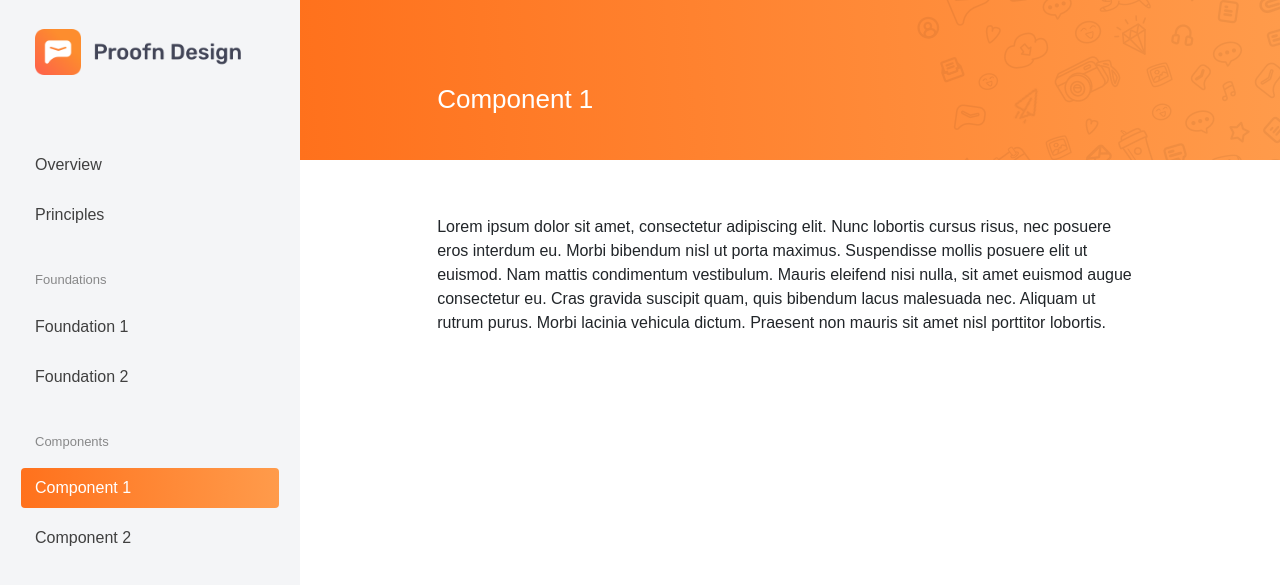
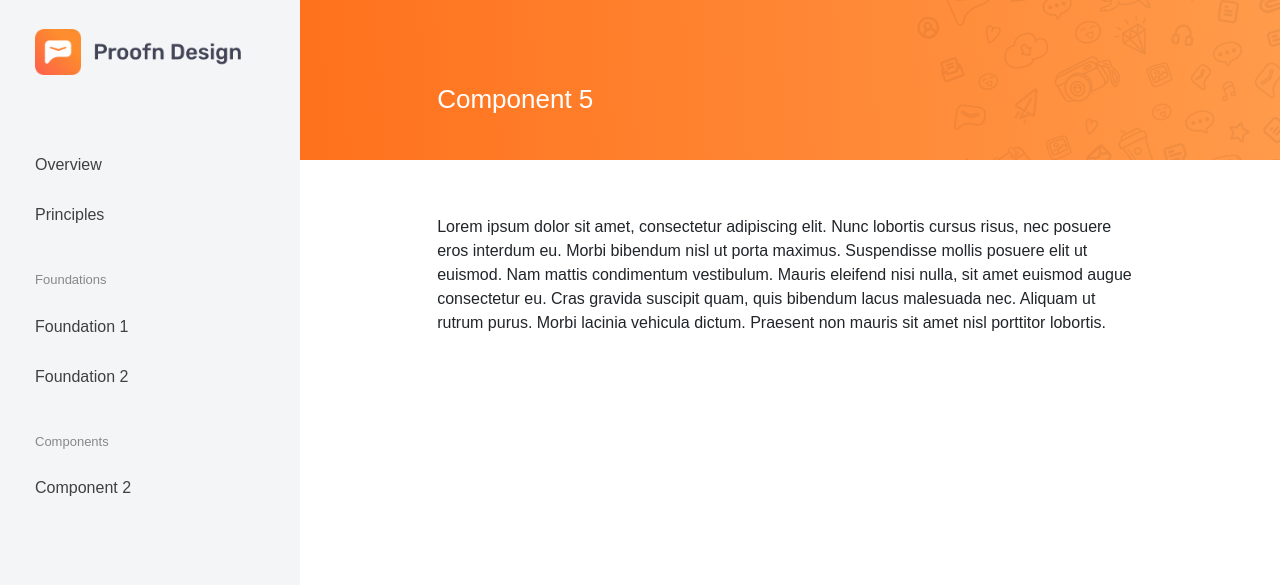
Before and after one commit to dafa00/sisa-kebahagiaan, a Jekyll site: the page built from components/component-1.md, in a window 1280 px wide. Shown: the top 585 px of the page. Built offline with Jekyll 4.4.1, drawn with Linux system fonts in a browser that asks for light colours; nearby versions of some CDN libraries; our own code applies the rules of GitHub Pages for plain Markdown files.

Commit message:
Update Components “component-1”

```diff
--- a/components/component-1.md
+++ b/components/component-1.md
@@ -1,7 +1,5 @@
 ---
-layout: default
-type: components
-title: Component 1
+title: Component 5
 ---
 
 Lorem ipsum dolor sit amet, consectetur adipiscing elit. Nunc lobortis cursus risus, nec posuere eros interdum eu. Morbi bibendum nisl ut porta maximus. Suspendisse mollis posuere elit ut euismod. Nam mattis condimentum vestibulum. Mauris eleifend nisi nulla, sit amet euismod augue consectetur eu. Cras gravida suscipit quam, quis bibendum lacus malesuada nec. Aliquam ut rutrum purus. Morbi lacinia vehicula dictum. Praesent non mauris sit amet nisl porttitor lobortis.
```
